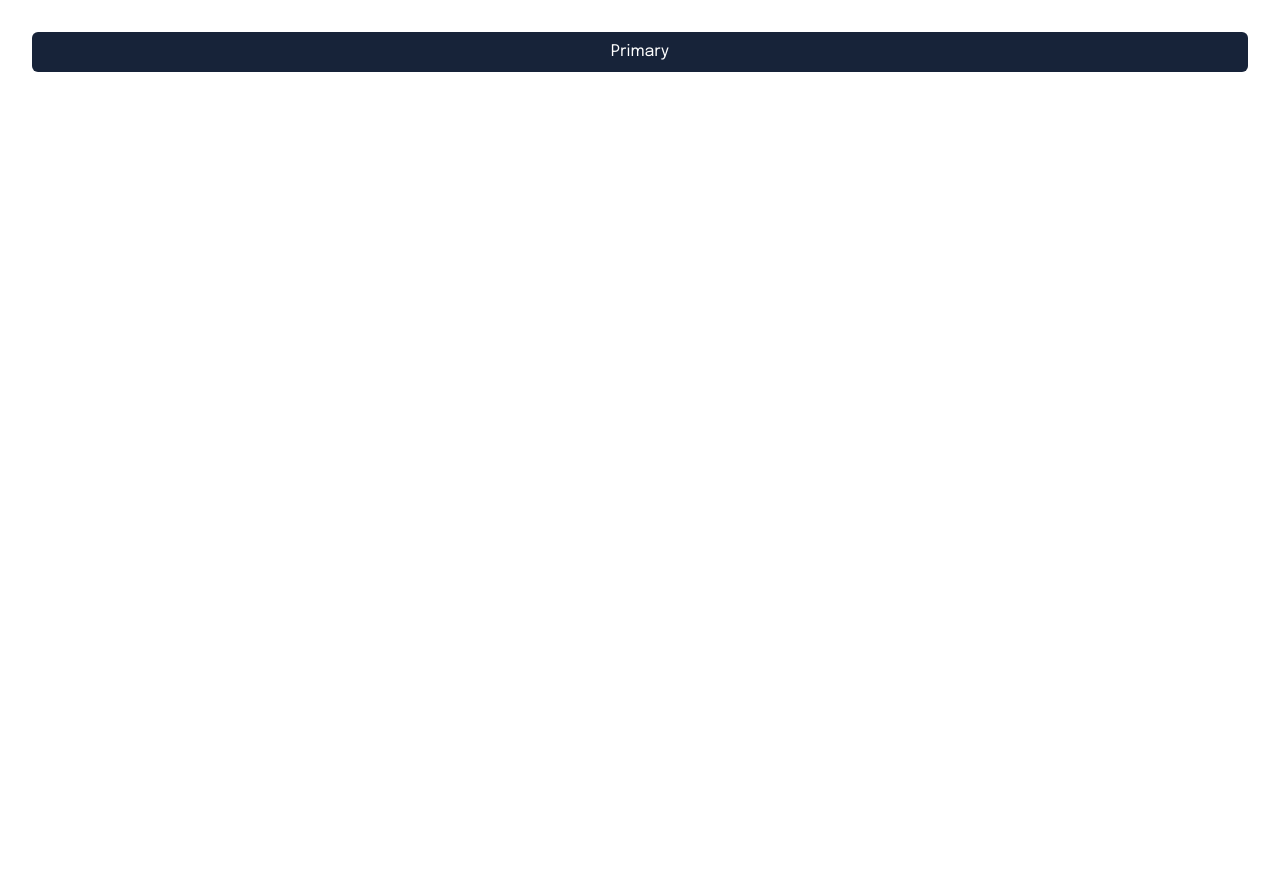
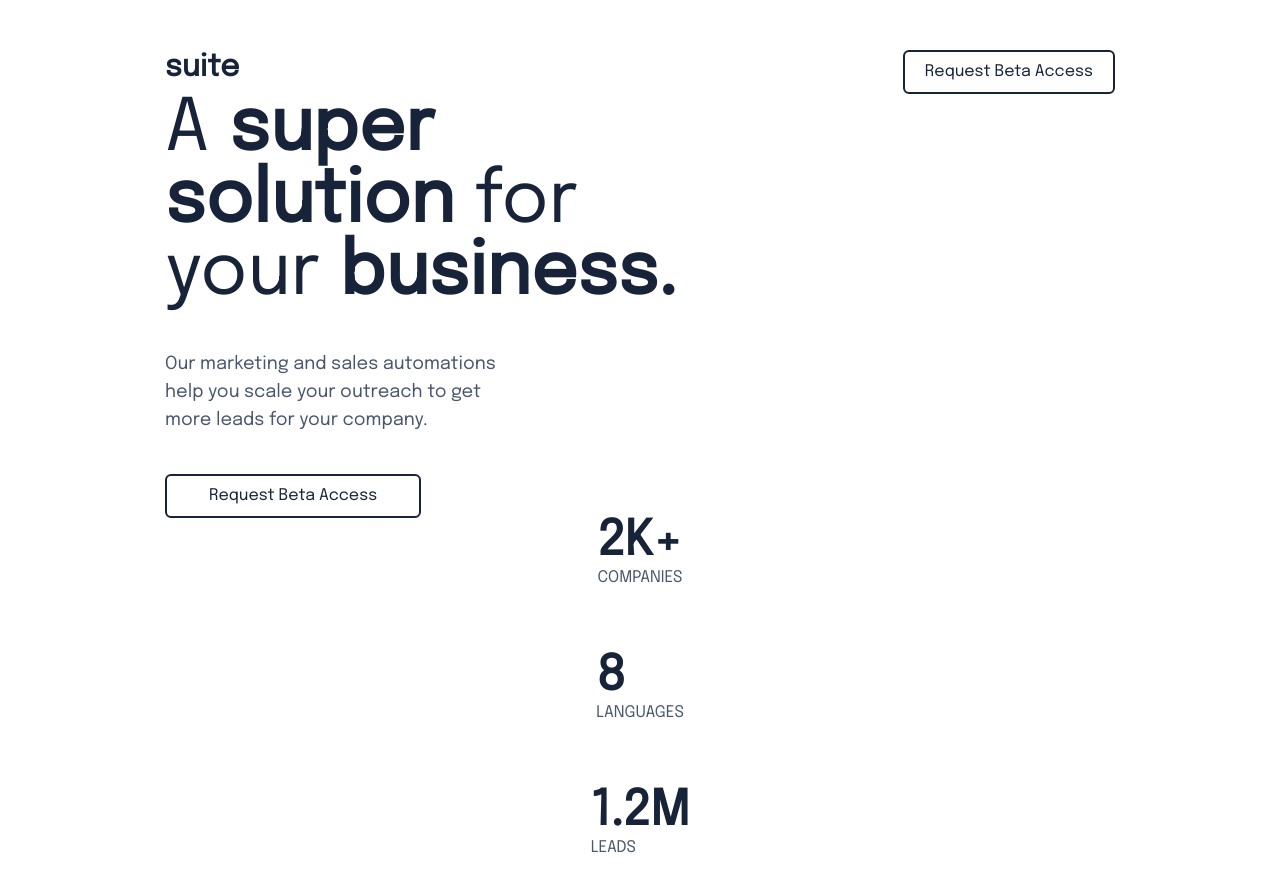
Before and after one commit to mozammilkarim/frontend-mentor.io-2, a React (Vite) app: page / in a window 1280 px wide. Shown: the top 892 px of the page. Before the commit the page ends 800 px from the top, so only its background shows below. Built offline with nearby package versions, Linux system fonts and the light colour scheme.

Commit message:
Second Section started

```diff
--- a/src/App.css
+++ b/src/App.css
@@ -1,9 +1,9 @@
 *{
   font-family: 'Epilogue', sans-serif;
+  box-sizing: border-box;
 }
-#root {
+/* #root {
   max-width: 1280px;
   margin: 0 auto;
   padding: 2rem;
-  text-align: center;
-}
+} */
--- a/src/App.jsx
+++ b/src/App.jsx
@@ -1,10 +1,11 @@
 import './App.css'
-import PrimaryButton from './components/PrimaryButton'
-
+import SuperSolution from './components/SuperSolution'
+import TopSection from './components/TopSection'
 function App() {
   return (
-    <div className="">
-      <PrimaryButton/>
+    <div className="mx-[165px] my-[50px]">
+      <TopSection/>
+      <SuperSolution/>
     </div>
   )
 }
--- a/src/components/PrimaryButton.jsx
+++ b/src/components/PrimaryButton.jsx
@@ -2,7 +2,7 @@ import React from 'react'
 import  "./button.css";
 const PrimaryButton = ({text="Primary"}) => {
   return (
-    <div  className='primaryButton px-5 py-2 text-white bg-[#172339]   rounded-[6px]'>{text}</div>
+    <div  className='primaryButton px-5 py-2 text-[#FAF8F6] bg-[#172339]   rounded-[6px]'>{text}</div>
   )
 }
 
--- /dev/null
+++ b/src/components/SecondaryButton.jsx
@@ -0,0 +1,8 @@
+import React from 'react'
+const SecondaryButton = ({text="SecondaryButton"}) => {
+  return (
+    <div  className='text-center px-5 py-2 border-2 border-[#172339] bg-white text-[#172339] hover:text-[#FAF8F6] hover:bg-[#172339]   rounded-[6px]'>{text}</div>
+  )
+}
+
+export default SecondaryButton
--- /dev/null
+++ b/src/components/SuperSolution.jsx
@@ -0,0 +1,44 @@
+import React from 'react'
+import SecondaryButton from './SecondaryButton'
+
+const Numbers = () => {
+  return (
+    <div className='flex flex-col items-center justify-center '>
+        <div>
+            <h2 className='text-[#172339] font-bold text-5xl'>2K+</h2>
+            <p className='text-[#49566D] text-base font-normal'>COMPANIES</p>
+        </div>
+        <div className='mt-[63px]'>
+            <h2 className='text-[#172339] font-bold text-5xl'>8</h2>
+            <p className='text-[#49566D] text-base font-normal'>LANGUAGES</p>
+        </div>
+        <div className='mt-[63px]'>
+            <h2 className='text-[#172339] font-bold text-5xl'>1.2M</h2>
+            <p className='text-[#49566D] text-base font-normal'>LEADS</p>
+        </div>
+    </div>
+  )
+}
+
+const SuperSolution = () => {
+    return (
+        <div>
+            <p className='text-7xl text-[#172339] w-[635px]'>A
+                <span className='font-bold mx-5'>super solution
+                </span>
+                for your
+                <span className='font-bold mx-5'>
+                    business.
+                </span>
+            </p>
+            <p className='text-[#49566D] text-lg my-10 w-[350px]'>Our marketing and sales automations help you scale your outreach to get more leads for your company. </p>
+            <div className='w-[256px]'>
+
+            <SecondaryButton text='Request Beta Access'/>
+            </div>
+            <Numbers/>
+        </div>
+    )
+}
+
+export default SuperSolution
--- /dev/null
+++ b/src/components/TopSection.jsx
@@ -0,0 +1,13 @@
+import React from 'react'
+import SecondaryButton from './SecondaryButton'
+
+const TopSection = () => {
+  return (
+    <div className='flex justify-between w-full'>
+        <h2 className='text-3xl text-[#172339] font-bold'>suite</h2>
+        <SecondaryButton text='Request Beta Access'/>
+    </div>
+  )
+}
+
+export default TopSection
```
